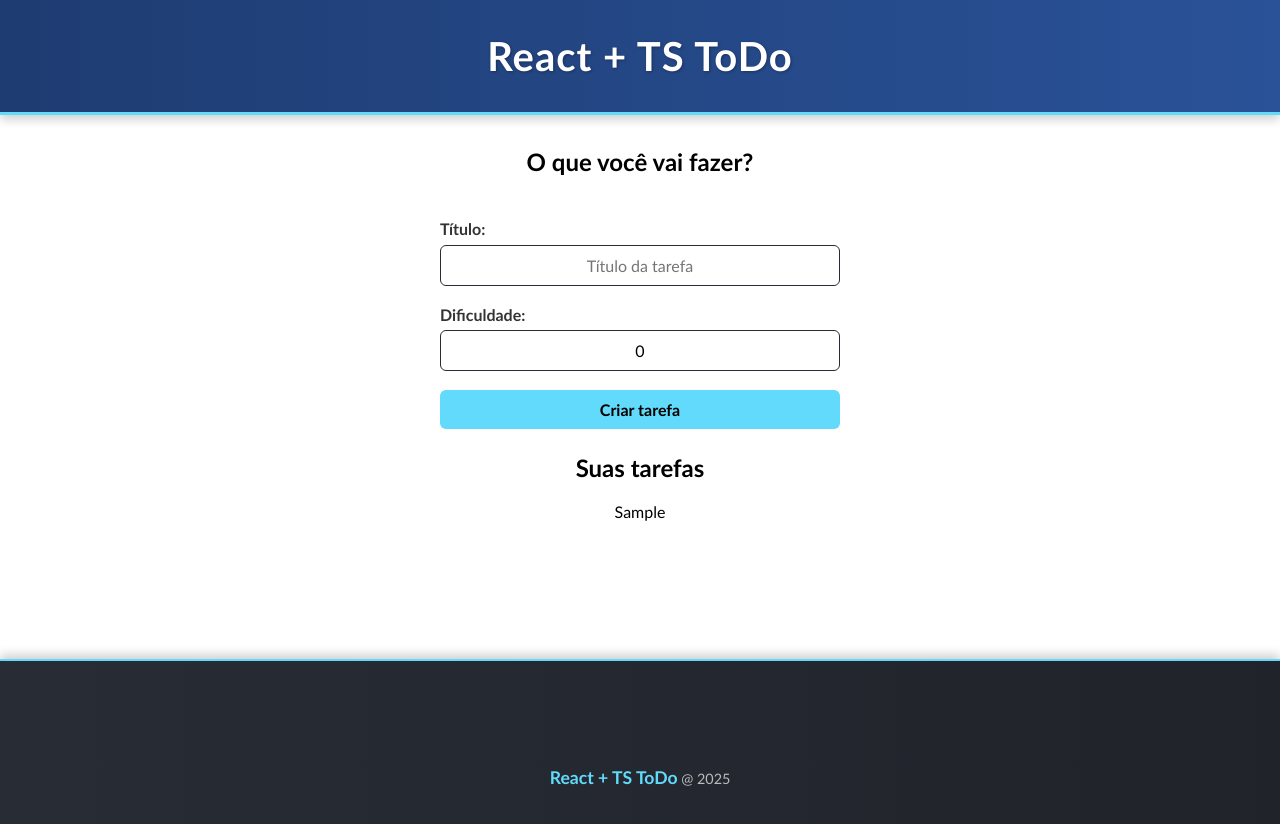
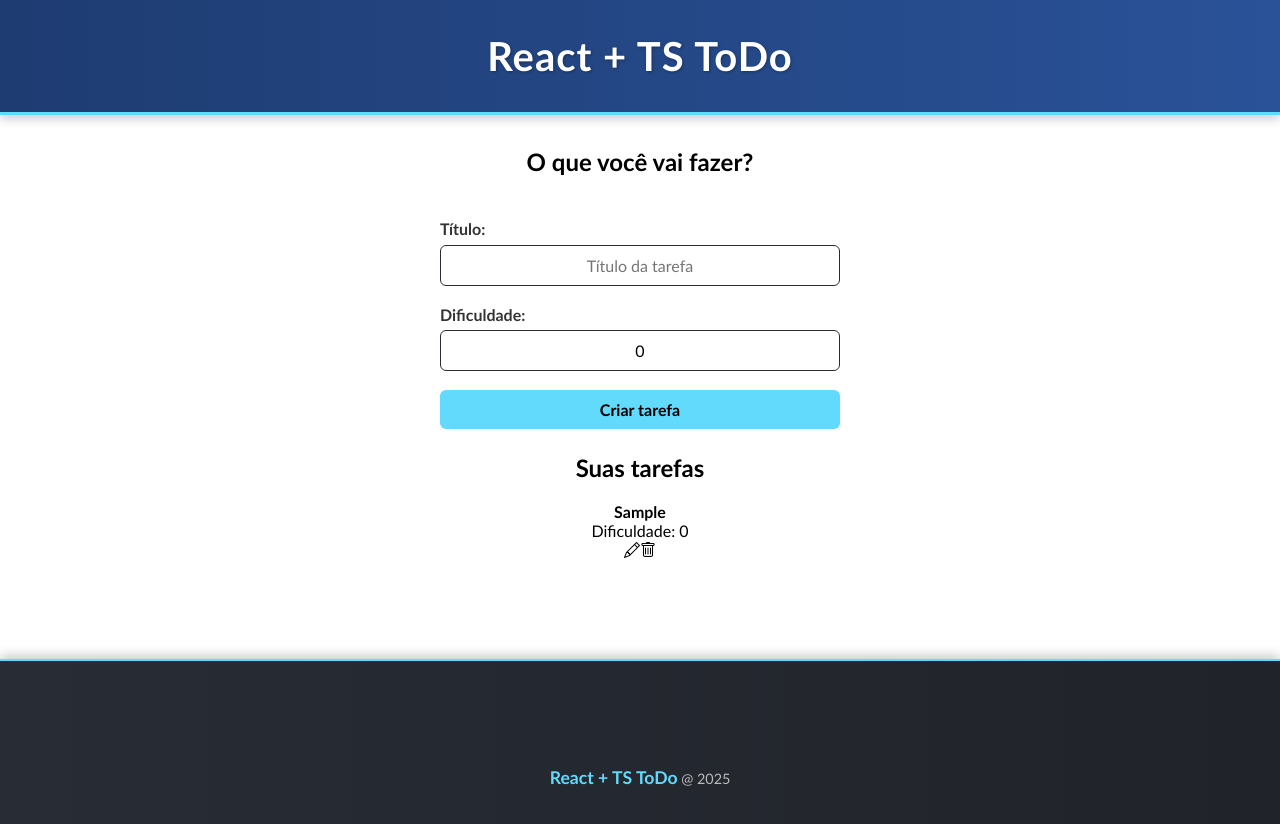
Before and after one commit to gabrielsrpp/ToDoList-React, a React (Create React App) app in the folder base_todo_react/: page / in a window 1280 px wide. Both pictures are taken after typing "Sample" into the empty fields and a click on the input "Criar tarefa". Shown: the top 824 px of the page. Built offline with nearby package versions, Linux system fonts and the light colour scheme.

Commit message:
HTML dos itens da lista

```diff
--- a/base_todo_react/src/components/TaskList.tsx
+++ b/base_todo_react/src/components/TaskList.tsx
@@ -21,7 +21,14 @@
       {props.taskList.length > 0 ? (
         props.taskList.map((task) => (
           <div key={task.id}>
-            <p>{task.title}</p>
+            <div>
+              <h4>{task.title}</h4>
+              <p>Dificuldade: {task.difficulty}</p>
+            </div>
+            <div>
+              <i className="bi bi-pencil"></i>
+              <i className="bi bi-trash"></i>
+            </div>
           </div>
         ))
       ) : (
```
